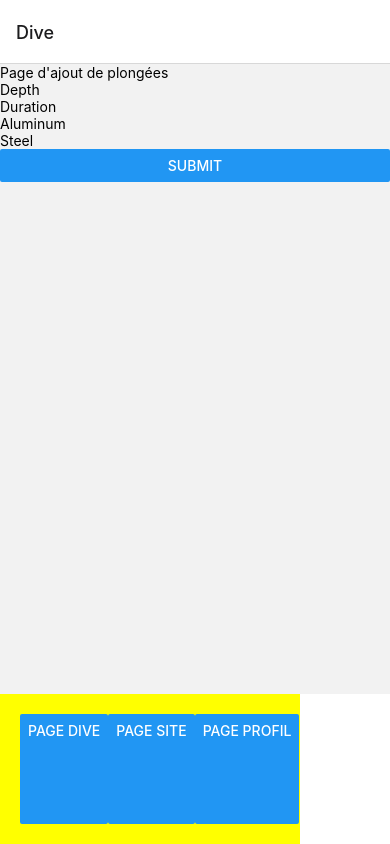
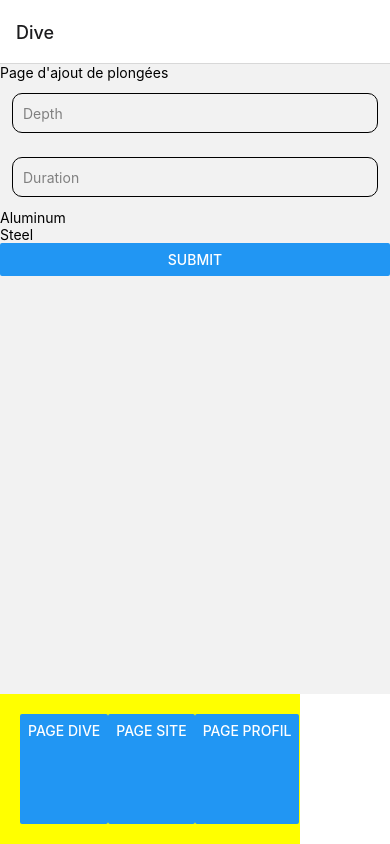
Before and after one commit to bricebdht/divebook, a React Native app: screen /Dive in a window 390 px wide. Built offline with nearby package versions, Linux system fonts and the light colour scheme.

Commit message:
adding styles

```diff
--- a/src/screens/DiveScreen.tsx
+++ b/src/screens/DiveScreen.tsx
@@ -1,5 +1,12 @@
 import React, {useState} from 'react';
-import {Button, Text, TextInput, TouchableOpacity, View} from 'react-native';
+import {
+  Button,
+  StyleSheet,
+  Text,
+  TextInput,
+  TouchableOpacity,
+  View,
+} from 'react-native';
 
 const DiveScreen = () => {
   const [depth, setDepth] = useState('');
@@ -13,15 +20,19 @@ const DiveScreen = () => {
 
   return (
     <View>
-      <Text>Page d'ajout de plongées</Text>
+      <Text style={styles.text}>Page d'ajout de plongées</Text>
       <TextInput
+        style={styles.input}
         placeholder="Depth"
+        placeholderTextColor="grey"
         value={depth}
         onChangeText={text => setDepth(text)}
         keyboardType="numeric"
       />
       <TextInput
+        style={styles.input}
         placeholder="Duration"
+        placeholderTextColor="grey"
         value={duration}
         onChangeText={text => setDuration(text)}
         keyboardType="numeric"
@@ -31,13 +42,13 @@ const DiveScreen = () => {
           onPress={() => {
             setTankMaterial('aluminum');
           }}>
-          <Text>Aluminum</Text>
+          <Text style={styles.text}>Aluminum</Text>
         </TouchableOpacity>
         <TouchableOpacity
           onPress={() => {
             setTankMaterial('steel');
           }}>
-          <Text>Steel</Text>
+          <Text style={styles.text}>Steel</Text>
         </TouchableOpacity>
       </View>
       <Button title="Submit" onPress={handleSubmit} />
@@ -45,4 +56,16 @@ const DiveScreen = () => {
   );
 };
 
+const styles = StyleSheet.create({
+  text: {color: 'black'},
+  input: {
+    height: 40,
+    margin: 12,
+    borderWidth: 1,
+    padding: 10,
+    color: 'black',
+    borderRadius: 10,
+  },
+});
+
 export default DiveScreen;
```
